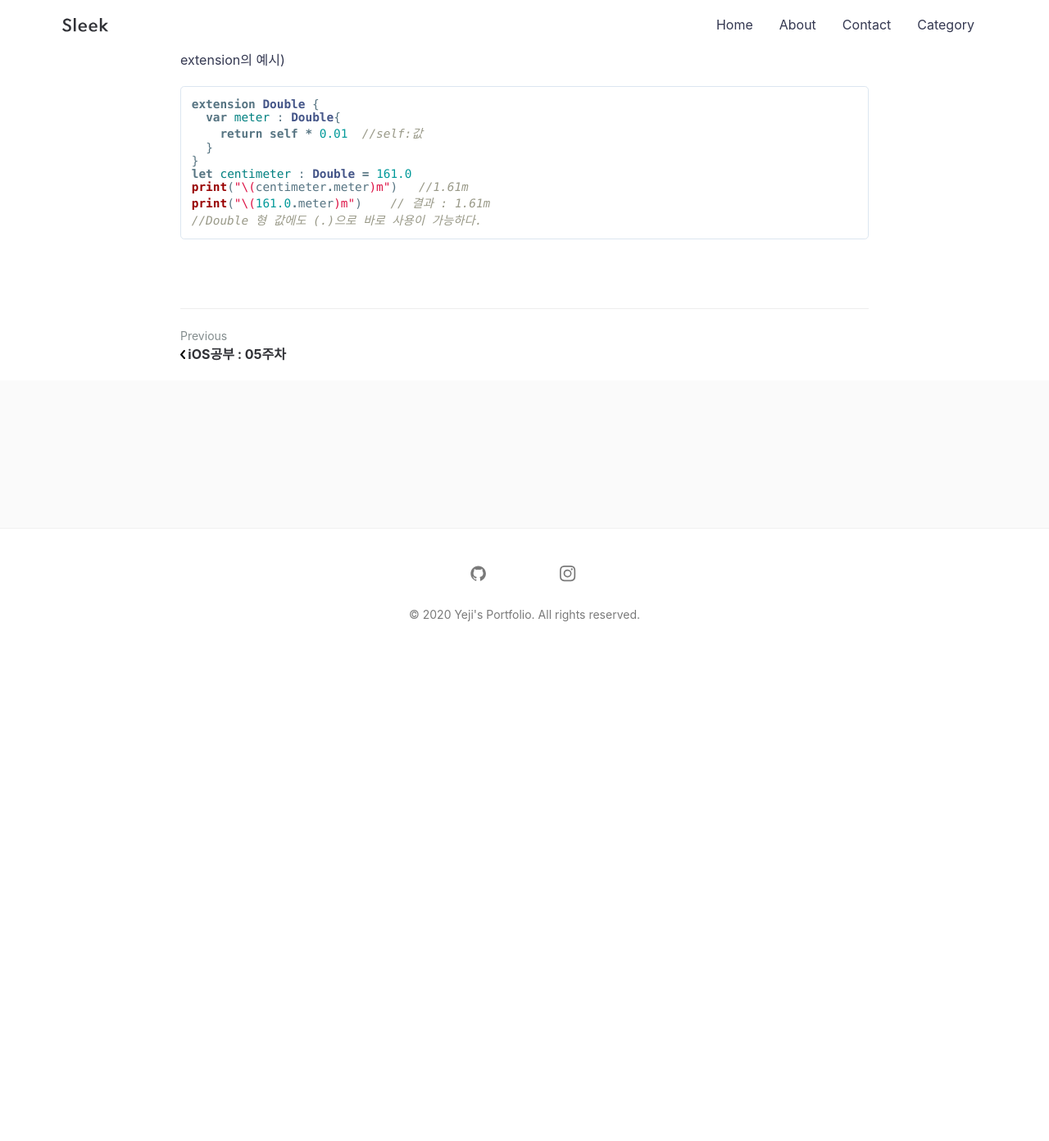
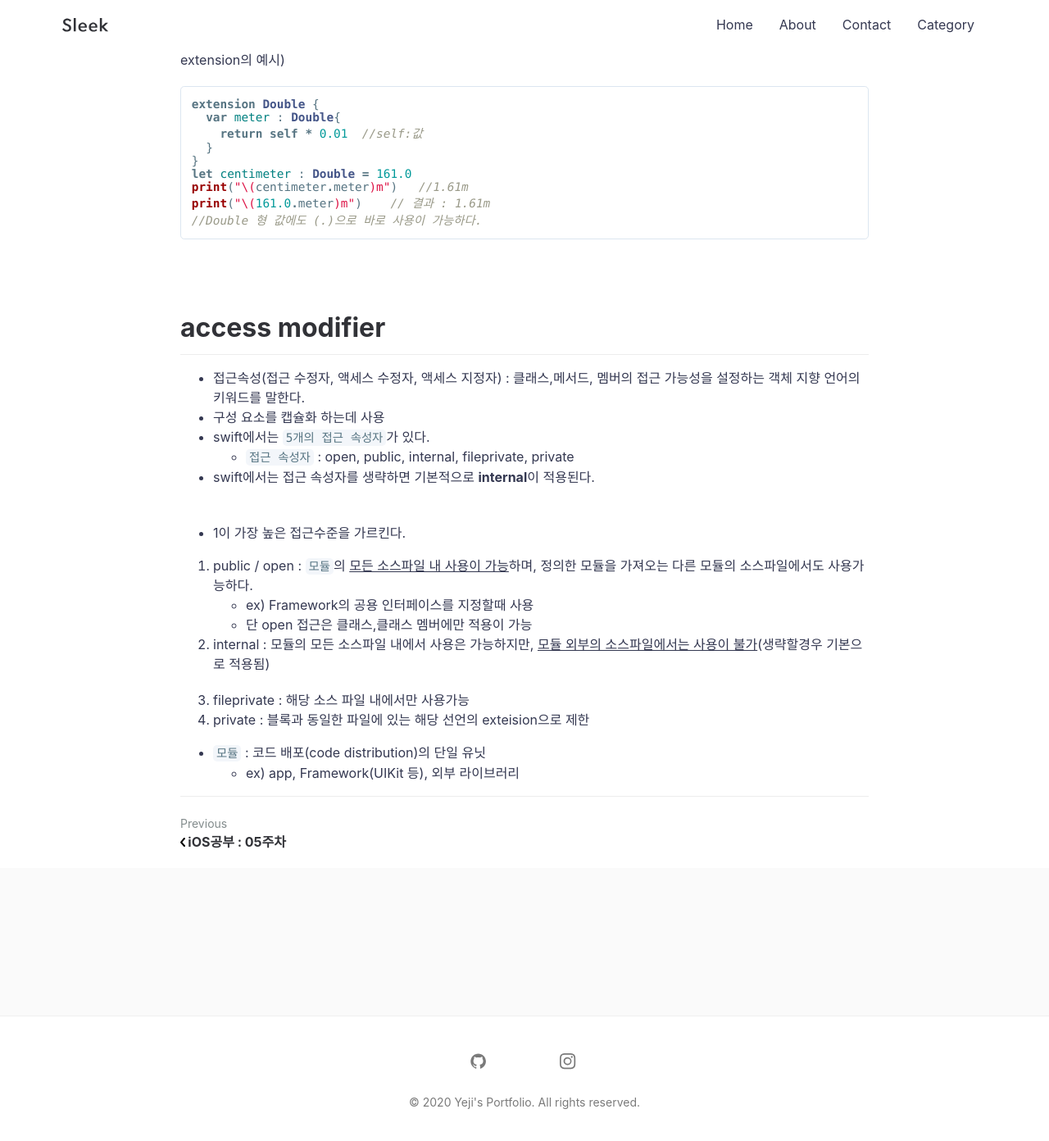
Before and after one commit to Yeji-Jang1210/Yeji-Jang1210.github.io, a Jekyll site: the page built from _posts/2020-10-05-iOS-study-6th.md, in a window 1280 px wide and 1400 px high, scrolled down 2925 px. Shown: the top 1392 px of the window at 82% size. Built offline with Jekyll 4.4.1, drawn with Linux system fonts in a browser that asks for light colours; comment, search, counter and statistics services are not loaded; before the commit the page ends 3730 px from its top, so only the background shows below that.

Commit message:
Update 2020-10-05-iOS-study-6th.md

````diff
--- a/_posts/2020-10-05-iOS-study-6th.md
+++ b/_posts/2020-10-05-iOS-study-6th.md
@@ -117,3 +117,26 @@ print("\(161.0.meter)m")    // 결과 : 1.61m
 //Double 형 값에도 (.)으로 바로 사용이 가능하다.
 ```
 <br><br>
+
+# access modifier
+---
+* 접근속성(접근 수정자, 액세스 수정자, 액세스 지정자) : 클래스,메서드, 멤버의 접근 가능성을 설정하는 객체 지향 언어의 키워드를 말한다.
+* 구성 요소를 캡슐화 하는데 사용
+* swift에서는 `5개의 접근 속성자`가 있다.
+  * `접근 속성자` : open, public, internal, fileprivate, private
+* swift에서는 접근 속성자를 생략하면 기본적으로 **internal**이 적용된다.
+<br><br>
+
+* 1이 가장 높은 접근수준을 가르킨다.
+
+1. public / open : `모듈`의 <u>모든 소스파일 내 사용이 가능</u>하며, 정의한 모듈을 가져오는 다른 모듈의 소스파일에서도 사용가능하다.
+  * ex) Framework의 공용 인터페이스를 지정할때 사용
+  * 단 open 접근은 클래스,클래스 멤버에만 적용이 가능
+1. internal : 모듈의 모든 소스파일 내에서 사용은 가능하지만, <u>모듈 외부의 소스파일에서는 사용이 불가</u>(생략할경우 기본으로 적용됨)
+
+1. fileprivate : 해당 소스 파일 내에서만 사용가능
+1. private : 블록과 동일한 파일에 있는 해당 선언의 exteision으로 제한
+<br>
+
+* `모듈` : 코드 배포(code distribution)의 단일 유닛
+  * ex) app, Framework(UIKit 등), 외부 라이브러리
````
